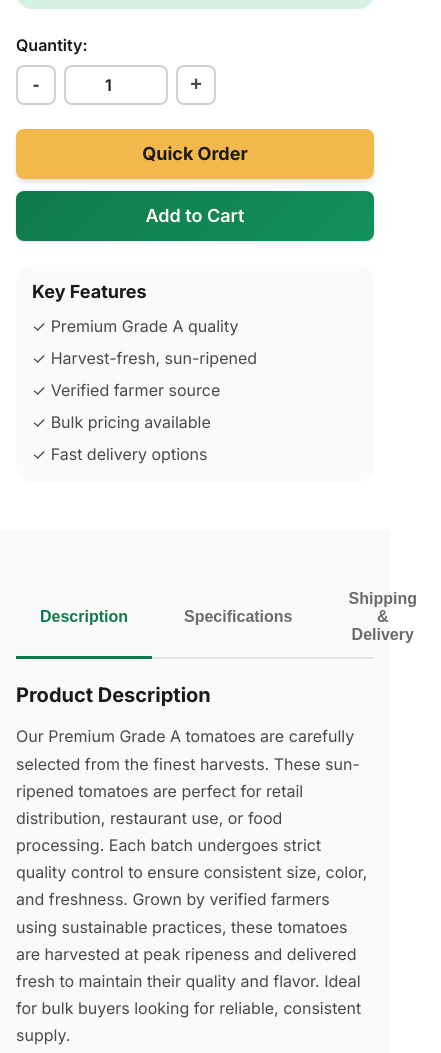
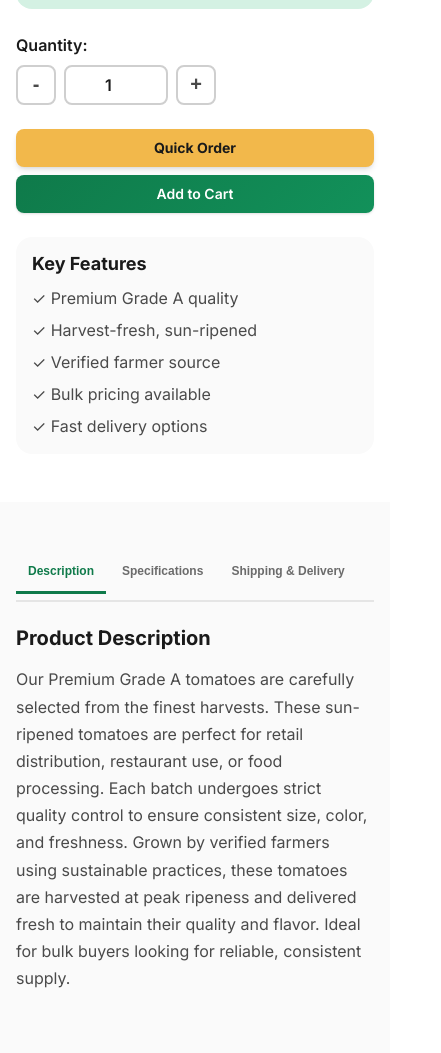
Before and after one commit to gtextsoft/farm_bukola, a plain HTML site: page product-detail.html in a window 390 px wide. Shown: the part 1284-2337 px from the top of the page, 441 px wide, since content can reach past the window. Drawn offline with Linux system fonts and the light colour scheme.

Commit message:
Add responsive styles for listing actions, product tabs, and product actions to enhance mobile usability. Adjusted button sizes and padding for smaller screens.

```diff
--- a/components.css
+++ b/components.css
@@ -1210,6 +1210,19 @@
   margin-top: var(--space-2);
 }
 
+/* Responsive styles for listing actions */
+@media (max-width: 768px) {
+  .listing-actions {
+    flex-direction: column;
+    gap: var(--space-2);
+  }
+
+  .listing-actions .btn {
+    width: 100%;
+    justify-content: center;
+  }
+}
+
 /* Map section */
 .map-section {
   padding: var(--space-12) 0;
@@ -3083,6 +3096,52 @@
   border-bottom-color: var(--color-primary-600);
 }
 
+/* Responsive styles for product tabs */
+@media (max-width: 768px) {
+  .product-tabs {
+    display: flex;
+    gap: var(--space-2);
+    overflow-x: auto;
+    overflow-y: hidden;
+    -webkit-overflow-scrolling: touch;
+    scrollbar-width: thin;
+    scrollbar-color: var(--color-neutral-300) transparent;
+    padding-bottom: var(--space-2);
+    /* Hide scrollbar but keep functionality */
+    scrollbar-width: none;
+    -ms-overflow-style: none;
+  }
+
+  .product-tabs::-webkit-scrollbar {
+    display: none;
+  }
+
+  .tab-btn {
+    padding: var(--space-3) var(--space-4);
+    font-size: var(--font-size-sm);
+    white-space: nowrap;
+    flex-shrink: 0;
+    min-width: fit-content;
+    /* Ensure adequate touch target */
+    min-height: 44px;
+  }
+}
+
+@media (max-width: 480px) {
+  .product-tabs {
+    gap: var(--space-1);
+  }
+
+  .tab-btn {
+    padding: var(--space-2) var(--space-3);
+    font-size: var(--font-size-xs);
+  }
+
+  .tab-content h3 {
+    font-size: var(--font-size-lg);
+  }
+}
+
 .tab-content {
   display: none;
 }
@@ -3146,10 +3205,28 @@
 
   .product-actions {
     flex-direction: column;
+    gap: var(--space-3);
   }
 
   .product-actions .btn {
     width: 100%;
+  }
+}
+
+/* Additional responsive styles for smaller screens */
+@media (max-width: 480px) {
+  .product-actions {
+    gap: var(--space-2);
+  }
+
+  .product-actions .btn {
+    font-size: var(--font-size-sm);
+    padding: var(--space-3) var(--space-4);
+  }
+
+  .listing-actions .btn {
+    font-size: var(--font-size-sm);
+    padding: var(--space-2) var(--space-4);
   }
 }
 
```
